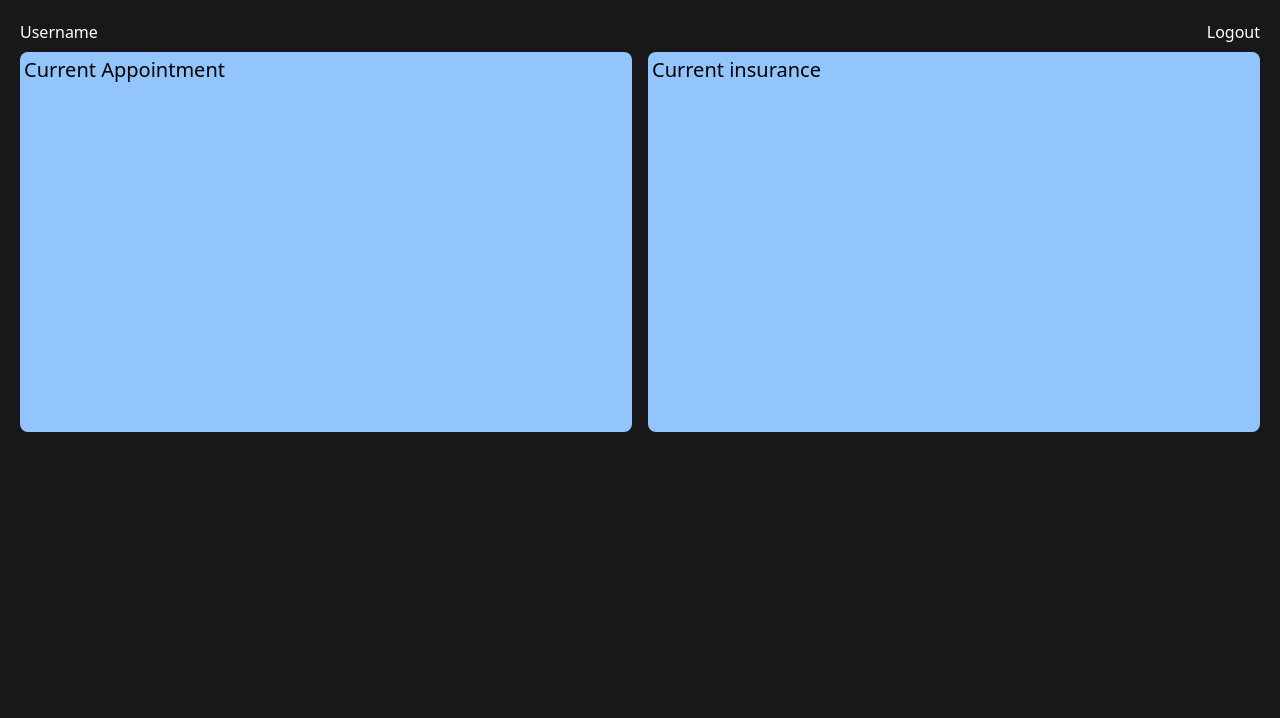
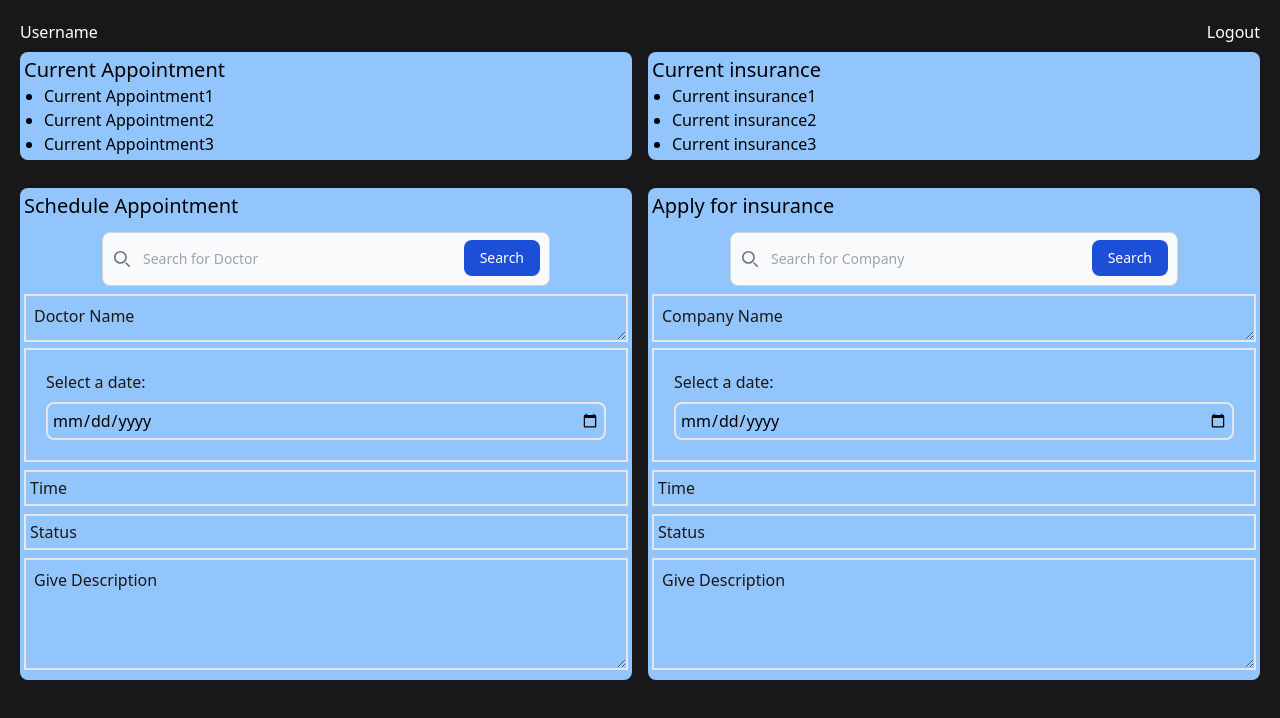
Before and after one commit to Asmitkr/HealthCare2.0, a React (Vite) app in the folder frontend/healthcare/: page /userhome in a window 1280 px wide. Shown: the top 718 px of the page. Built offline with nearby package versions, Linux system fonts and the light colour scheme.

Commit message:
frontend 4

```diff
--- a/frontend/healthcare/index.html
+++ b/frontend/healthcare/index.html
@@ -5,6 +5,7 @@
     <link rel="icon" type="image/svg+xml" href="/vite.svg" />
     <meta name="viewport" content="width=device-width, initial-scale=1.0" />
     <title>HealthCare</title>
+    <script src="https://cdnjs.cloudflare.com/ajax/libs/flowbite/2.3.0/datepicker.min.js"></script>
   </head>
   <body>
     <div id="root"></div>
--- a/frontend/healthcare/package.json
+++ b/frontend/healthcare/package.json
@@ -11,11 +11,17 @@
   },
   "dependencies": {
     "@gsap/react": "^2.1.1",
+    "@material-tailwind/react": "^2.1.9",
+    "date-fns": "^3.6.0",
+    "flowbite": "^2.3.0",
     "gsap": "^3.12.5",
     "react": "^18.3.1",
+    "react-datepicker": "^7.1.0",
+    "react-day-picker": "^8.10.1",
     "react-dom": "^18.3.1",
     "react-hot-toast": "^2.4.1",
     "react-router-dom": "^6.23.1",
+    "react-tailwindcss-datepicker": "^1.6.6",
     "react-toastify": "^10.0.5",
     "zustand": "^4.5.2"
   },
--- a/frontend/healthcare/src/components/Userhome.jsx
+++ b/frontend/healthcare/src/components/Userhome.jsx
@@ -1,8 +1,9 @@
 import React from 'react'
 
 const Userhome = () => {
+
   return (
-    <div className='p-5 bg-zinc-900 w-full h-screen text-white'>
+    <div className='p-5 bg-zinc-900 w-full min-h-screen text-white'>
         <div className='relative flex'>
             <div>Username</div>
             <a className='absolute right-0' href="/">Logout</a>
@@ -10,9 +11,74 @@ const Userhome = () => {
         <div className='flex gap-4 h-1/2'>
         <div className='mt-2 w-1/2 bg-blue-300 h-full rounded-lg p-1 text-black'>
             <p className='text-xl'>Current Appointment</p>
+            <ul className='list-disc pl-5'>
+            <li className=''>Current Appointment1</li>
+            <li className=''>Current Appointment2</li>
+            <li className=''>Current Appointment3</li>
+            </ul>
         </div>
         <div className='mt-2 w-1/2 bg-blue-300 h-full rounded-lg p-1 text-black'>
             <p className='text-xl'>Current insurance</p>
+            <ul className='list-disc pl-5'>
+            <li className=''>Current insurance1</li>
+            <li className=''>Current insurance2</li>
+            <li className=''>Current insurance3</li>
+            </ul>
+        </div></div>
+        <div className='flex gap-4 h-1/2 mt-5 '>
+        <div className='mt-2 w-1/2 bg-blue-300 h-full rounded-lg p-1 text-black'>
+            <p className='text-xl'>Schedule Appointment</p>
+            <form class="max-w-md mx-auto mt-3">
+                <label for="default-search" class="mb-2 text-sm font-medium text-gray-900 sr-only dark:text-white">Search</label>
+                <div class="relative">
+                    <div class="absolute inset-y-0 start-0 flex items-center ps-3 pointer-events-none">
+                        <svg class="w-4 h-4 text-gray-500 dark:text-gray-400" aria-hidden="true" xmlns="http://www.w3.org/2000/svg" fill="none" viewBox="0 0 20 20">
+                            <path stroke="currentColor" stroke-linecap="round" stroke-linejoin="round" stroke-width="2" d="m19 19-4-4m0-7A7 7 0 1 1 1 8a7 7 0 0 1 14 0Z"/>
+                        </svg>
+                    </div>
+                    <input type="search" id="default-search" class="block w-full p-4 ps-10 text-sm text-gray-900 border border-gray-300 rounded-lg bg-gray-50 focus:ring-blue-500 focus:border-blue-500 dark:bg-gray-700 dark:border-gray-600 dark:placeholder-gray-400 dark:text-white dark:focus:ring-blue-500 dark:focus:border-blue-500" placeholder="Search for Doctor" required />
+                    <button type="submit" class="text-white absolute end-2.5 bottom-2.5 bg-blue-700 hover:bg-blue-800 focus:ring-4 focus:outline-none focus:ring-blue-300 font-medium rounded-lg text-sm px-4 py-2 dark:bg-blue-600 dark:hover:bg-blue-700 dark:focus:ring-blue-800">Search</button>
+                </div>
+            </form>
+            <textarea className='p-2 mt-2 bg-transparent border-2 w-full h-12 placeholder:text-zinc-900' name="" id="" placeholder='Doctor Name'></textarea>
+            <div className="p-5 bg-transparent w-full text-white border-2">
+            <label htmlFor="datepicker" className="text-zinc-900">
+             Select a date:
+            </label>
+            <input
+            type="date"
+            id="datepicker"
+            className=" border-2 mt-2 w-full bg-blue-300 rounded-lg p-1 text-black"/></div>
+            <input className='bg-blue-300 mt-2 w-full border-2 p-1 placeholder:text-zinc-900' type="text" placeholder='Time'/>
+            <input className='bg-blue-300 mt-2 w-full border-2 p-1 placeholder:text-zinc-900' type="text" placeholder='Status'/>
+            <textarea className='p-2 mt-2 bg-transparent border-2 w-full h-28 placeholder:text-zinc-900' name="" id="" placeholder='Give Description'></textarea>
+        </div>
+        <div className='mt-2 w-1/2 bg-blue-300 h-full rounded-lg p-1 text-black'>
+            <p className='text-xl'>Apply for insurance</p>
+            <form class="max-w-md mx-auto mt-3">
+                <label for="default-search" class="mb-2 text-sm font-medium text-gray-900 sr-only dark:text-white">Search</label>
+                <div class="relative">
+                    <div class="absolute inset-y-0 start-0 flex items-center ps-3 pointer-events-none">
+                        <svg class="w-4 h-4 text-gray-500 dark:text-gray-400" aria-hidden="true" xmlns="http://www.w3.org/2000/svg" fill="none" viewBox="0 0 20 20">
+                            <path stroke="currentColor" stroke-linecap="round" stroke-linejoin="round" stroke-width="2" d="m19 19-4-4m0-7A7 7 0 1 1 1 8a7 7 0 0 1 14 0Z"/>
+                        </svg>
+                    </div>
+                    <input type="search" id="default-search" class="block w-full p-4 ps-10 text-sm text-gray-900 border border-gray-300 rounded-lg bg-gray-50 focus:ring-blue-500 focus:border-blue-500 dark:bg-gray-700 dark:border-gray-600 dark:placeholder-gray-400 dark:text-white dark:focus:ring-blue-500 dark:focus:border-blue-500" placeholder="Search for Company" required />
+                    <button type="submit" class="text-white absolute end-2.5 bottom-2.5 bg-blue-700 hover:bg-blue-800 focus:ring-4 focus:outline-none focus:ring-blue-300 font-medium rounded-lg text-sm px-4 py-2 dark:bg-blue-600 dark:hover:bg-blue-700 dark:focus:ring-blue-800">Search</button>
+                </div>
+            </form>
+            <textarea className='p-2 mt-2 bg-transparent border-2 w-full h-12 placeholder:text-zinc-900' name="" id="" placeholder='Company Name'></textarea>
+            <div className="p-5 bg-transparent w-full text-white border-2">
+            <label htmlFor="datepicker" className="text-zinc-900">
+             Select a date:
+            </label>
+            <input
+            type="date"
+            id="datepicker"
+            className=" border-2 mt-2 w-full bg-blue-300 rounded-lg p-1 text-black"/></div>
+            <input className='bg-blue-300 mt-2 w-full border-2 p-1 placeholder:text-zinc-900' type="text" placeholder='Time'/>
+            <input className='bg-blue-300 mt-2 w-full border-2 p-1 placeholder:text-zinc-900' type="text" placeholder='Status'/>
+            <textarea className='p-2 mt-2 bg-transparent border-2 w-full h-28 placeholder:text-zinc-900' name="" id="" placeholder='Give Description'></textarea>
         </div></div>
     </div>
   )
--- a/frontend/healthcare/tailwind.config.js
+++ b/frontend/healthcare/tailwind.config.js
@@ -7,5 +7,6 @@ module.exports= {
   theme: {
     extend: {},
   },
-  plugins: [],
+  plugins: [
+],
 }
```
Also changed, not shown: 1 other file (tests, documents, lock files or other folders).
